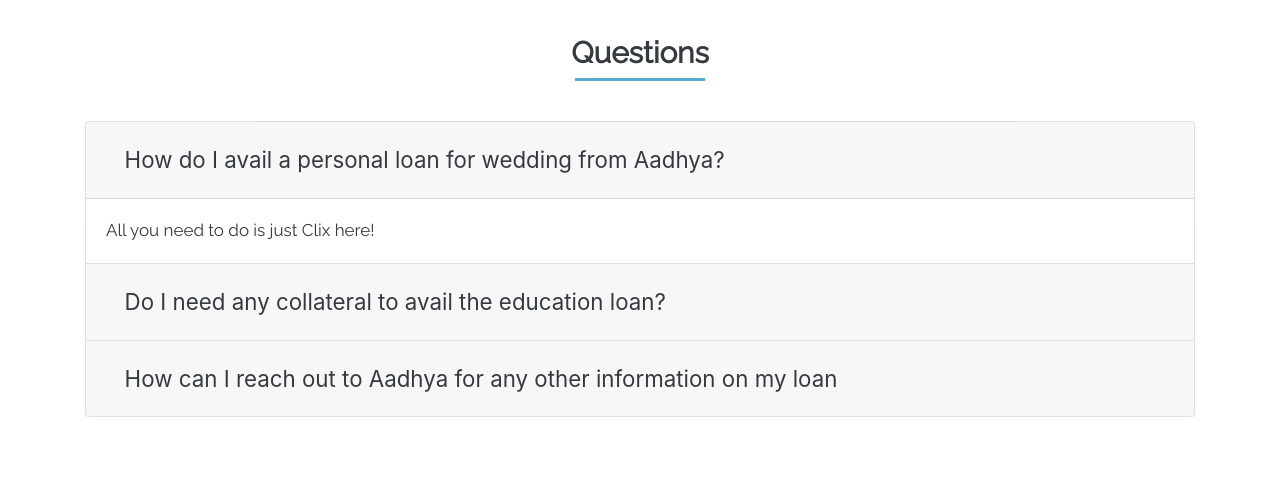
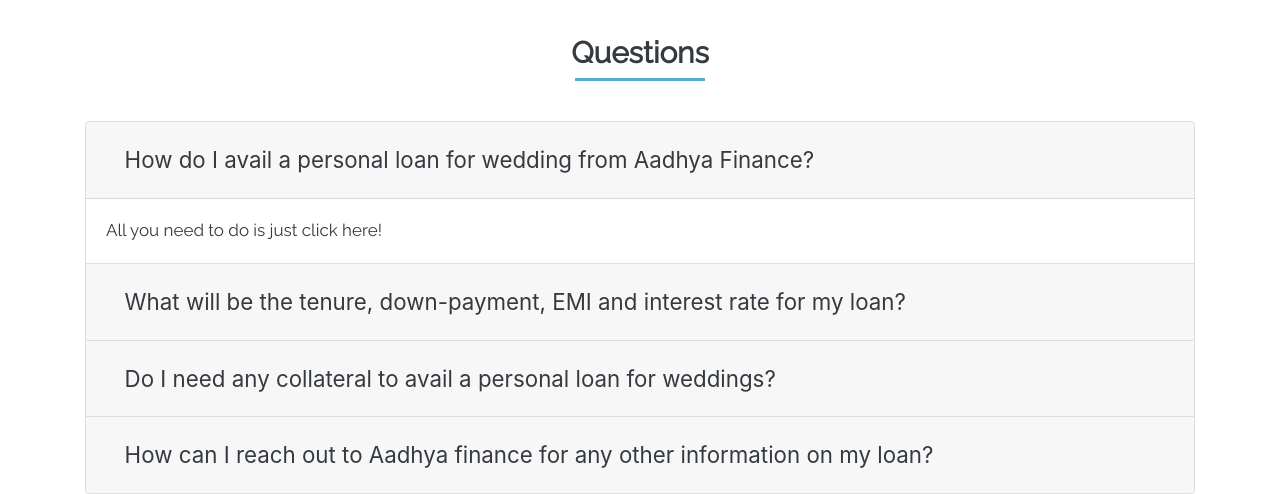
Before and after one commit to ruchamahabal/aadhya_finance_website, a PHP site: page /for-me-pages/wedding.php in a window 1280 px wide. Shown: the part 1301-1795 px from the top of the page. Before the commit the page ends 1718 px from the top, so only its background shows below. Run offline with PHP 8.4, Linux system fonts and the light colour scheme; some libraries are stand-ins or nearby versions.

Commit message:
FAQs and timeline added in wedding

```diff
--- a/for-me-pages/wedding.php
+++ b/for-me-pages/wedding.php
@@ -87,14 +87,14 @@
         <div class="card-header" id="headingOne">
         <h4 class="mb-0">
             <button class="btn" type="button" data-toggle="collapse" data-target="#collapseOne" aria-expanded="true" aria-controls="collapseOne">
-                How do I avail a personal loan for wedding from Aadhya?
+                How do I avail a personal loan for wedding from Aadhya Finance?
             </button>
         </h4>
         </div>
 
         <div id="collapseOne" class="collapse show" aria-labelledby="headingOne" data-parent="#accordionExample">
         <div class="card-body">
-        All you need to do is just Clix here!
+        All you need to do is just click here!
         </div>
         </div>
     </div>
@@ -102,13 +102,13 @@
         <div class="card-header" id="headingTwo">
         <h4 class="mb-0">
             <button class="btn collapsed" type="button" data-toggle="collapse" data-target="#collapseTwo" aria-expanded="false" aria-controls="collapseTwo">
-            Do I need any collateral to avail the education loan?
+             What will be the tenure, down-payment, EMI and interest rate for my loan?
             </button>
         </h4>
         </div>
         <div id="collapseTwo" class="collapse" aria-labelledby="headingTwo" data-parent="#accordionExample">
         <div class="card-body">
-            Not at all! We don’t need any additional collateral or guarantors for your loan.
+        At Clix, you can choose from customized repayment (EMI) and down payment options. But the interest rate depends on factors such as the specifics in your application such as age and income. We’ll tell you the final applicable interest rate once we go through your application form and supporting documents.
         </div>
         </div>
     </div>
@@ -116,13 +116,29 @@
         <div class="card-header" id="headingThree">
         <h4 class="mb-0">
             <button class="btn collapsed" type="button" data-toggle="collapse" data-target="#collapseThree" aria-expanded="false" aria-controls="collapseThree">
-               How can I reach out to Aadhya for any other information on my loan
+               Do I need any collateral to avail a personal loan for weddings?
             </button>
         </h4>
         </div>
         <div id="collapseThree" class="collapse" aria-labelledby="headingThree" data-parent="#accordionExample">
         <div class="card-body">
-        It’s as easy as our loan applications! Just call us on 0124-4545965 or 0124- 3817400 between 9:30am-6:30pm from Monday to Saturday (except public holidays, of course) or write to us at: hello@clix.capital
+            Not at all! We don’t need any additional collateral or guarantors for your loan.
+        </div>
+        </div>
+    </div>
+    <div class="card">
+        <div class="card-header" id="headingTwo">
+        <h4 class="mb-0">
+            <button class="btn collapsed" type="button" data-toggle="collapse" data-target="#collapseTwo" aria-expanded="false" aria-controls="collapseTwo">
+             How can I reach out to Aadhya finance for any other information on my loan?
+            </button>
+        </h4>
+        </div>
+        <div id="collapseTwo" class="collapse" aria-labelledby="headingTwo" data-parent="#accordionExample">
+        <div class="card-body">
+        It’s as easy as our loan applications!
+
+Just call us on 0124-4545965 or 0124- 3817400 between 9:30am-6:30pm from Monday to Saturday (except public holidays, of course) or write to us at: hello@clix.capita
         </div>
         </div>
     </div>
```
